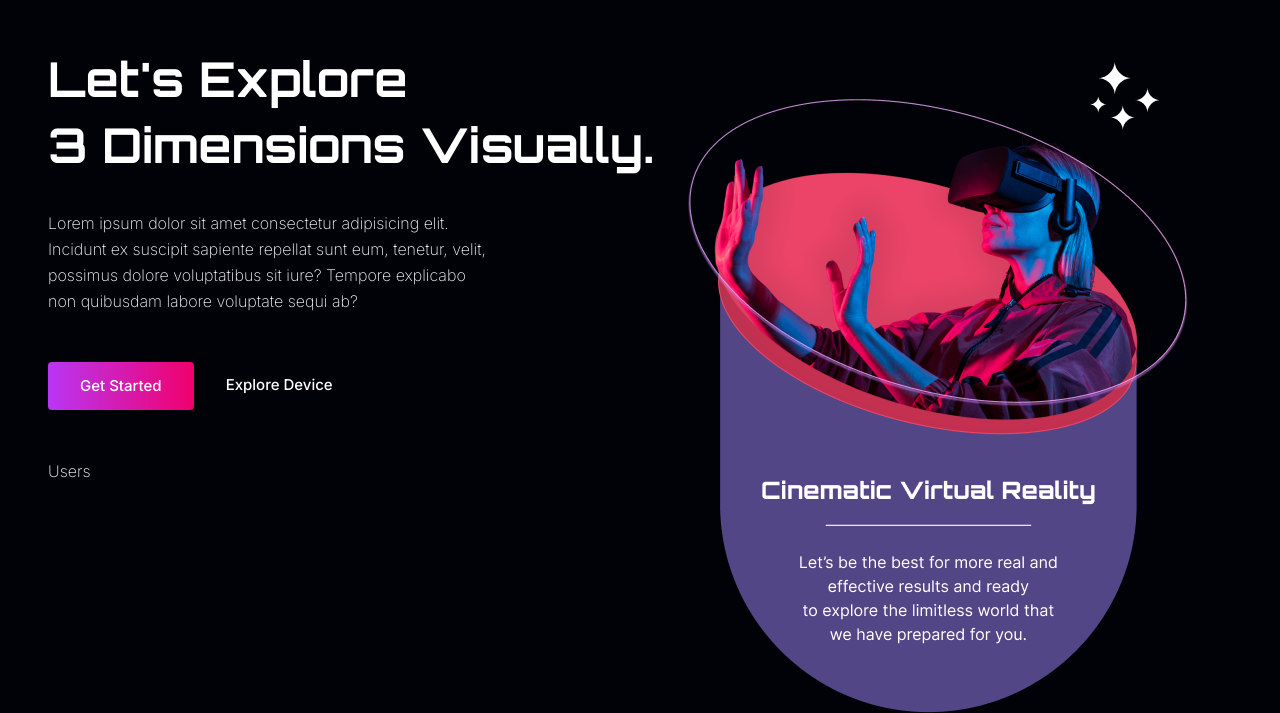
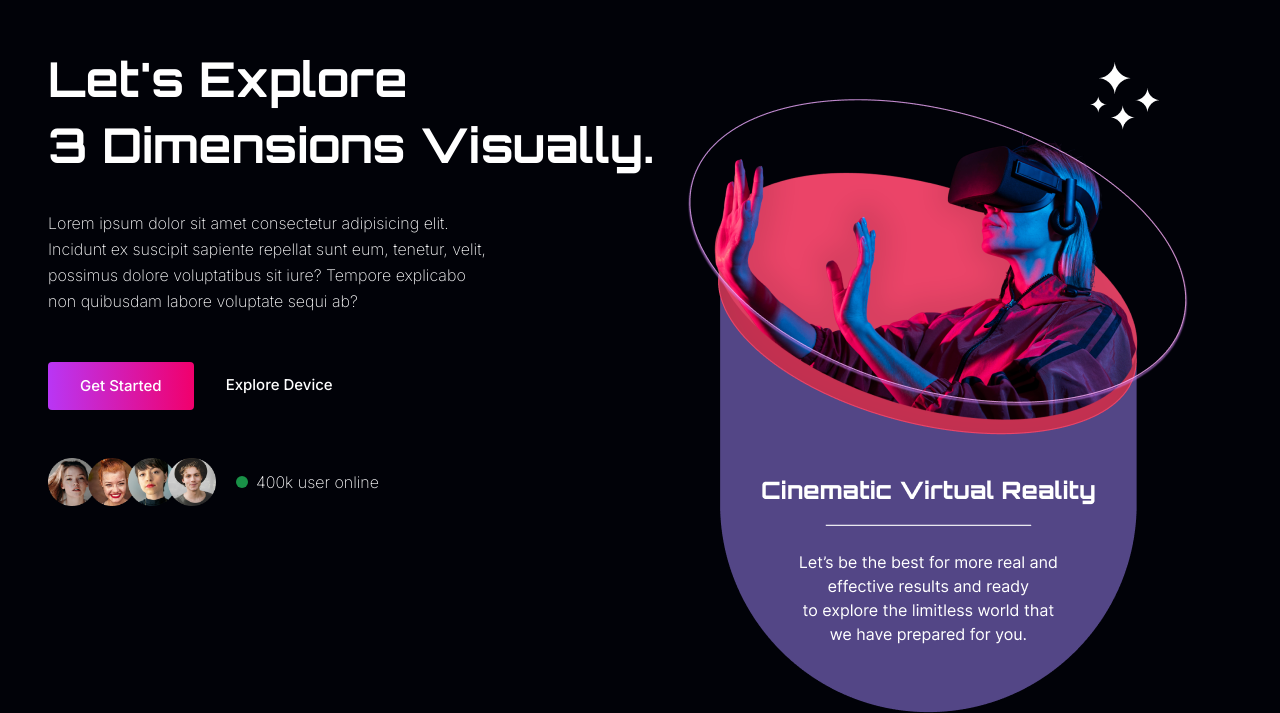
Before and after one commit to aziv7/twcss-meta, a React (Create React App) app: page / in a window 1280 px wide. Shown: the part 146-859 px from the top of the page. Built offline with nearby package versions, Linux system fonts and the light colour scheme; the HTML template or start-up script is replaced by a standard one.

Commit message:
users component

```diff
--- a/package.json
+++ b/package.json
@@ -8,6 +8,7 @@
     "@testing-library/user-event": "^13.5.0",
     "react": "^18.2.0",
     "react-dom": "^18.2.0",
+    "react-icons": "^4.4.0",
     "react-scripts": "5.0.1",
     "web-vitals": "^2.1.4"
   },
--- a/src/components/Users.jsx
+++ b/src/components/Users.jsx
@@ -1,8 +1,31 @@
 import React from 'react'
+import AVTR1 from '../assets/img/avt1.png'
+import AVTR2 from '../assets/img/avt2.png'
+import AVTR3 from '../assets/img/avt3.png'
+import AVTR4 from '../assets/img/avt4.png'
 
+
+import { BsFillCircleFill,} from 'react-icons/bs'
 const Users = () => {
   return (
-    <div>Users</div>
+    <div className='flex flex-col justify-center items-center space-x-5 space-y-2 lg:flex-row lg:space-y-0 lg:justify-start'>
+      <div className='flex -space-x-2'>
+      <div className='w-12 h-12 rounded-full transition-all duration-200 hover:-translate-y-2 group hover:border-3 hover:border-white'>
+        <img className='group-hover:border-3 group-hover:border-white'  src={AVTR1} alt="" />
+      </div>
+      <div className='w-12 h-12 rounded-full transition-all duration-200 hover:-translate-y-2 group hover:border-3 hover:border-white'>
+        <img src={AVTR2} alt="" />
+      </div>
+      <div className='w-12 h-12 rounded-full transition-all duration-200 hover:-translate-y-2 group hover:border-3 hover:border-white'>
+        <img src={AVTR3} alt="" />
+      </div>
+      <div className='w-12 h-12 rounded-full transition-all duration-200 hover:-translate-y-2 group hover:border-3 hover:border-white'>
+        <img src={AVTR4} alt="" />
+      </div></div>
+      <div className=' flex items-center space-x-2'>
+<BsFillCircleFill className='text-xs text-green-500 animate-pulse' />
+   <div>400k user online</div>   </div>
+    </div>
   )
 }
 
```
Also changed, not shown: 1 other file (tests, documents, lock files or other folders).
